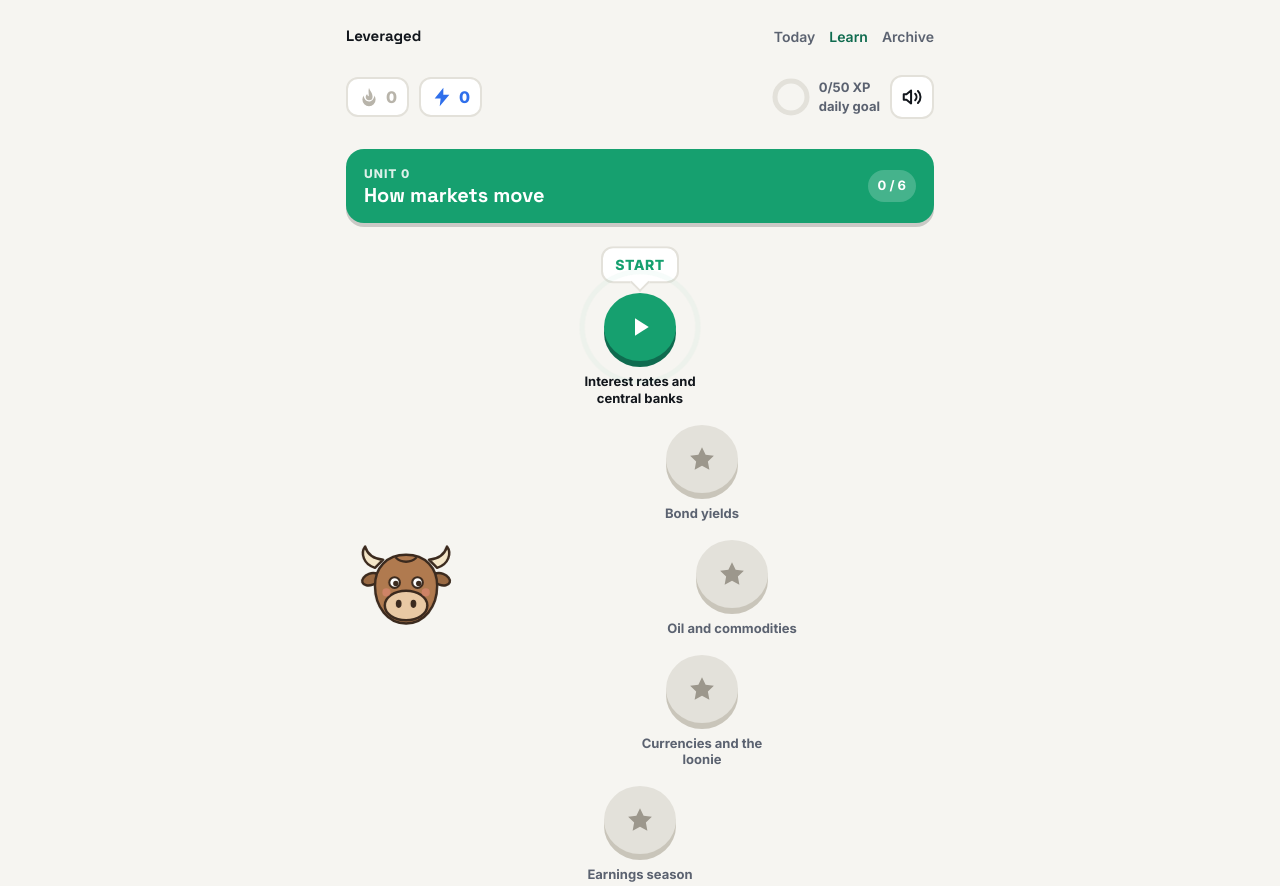
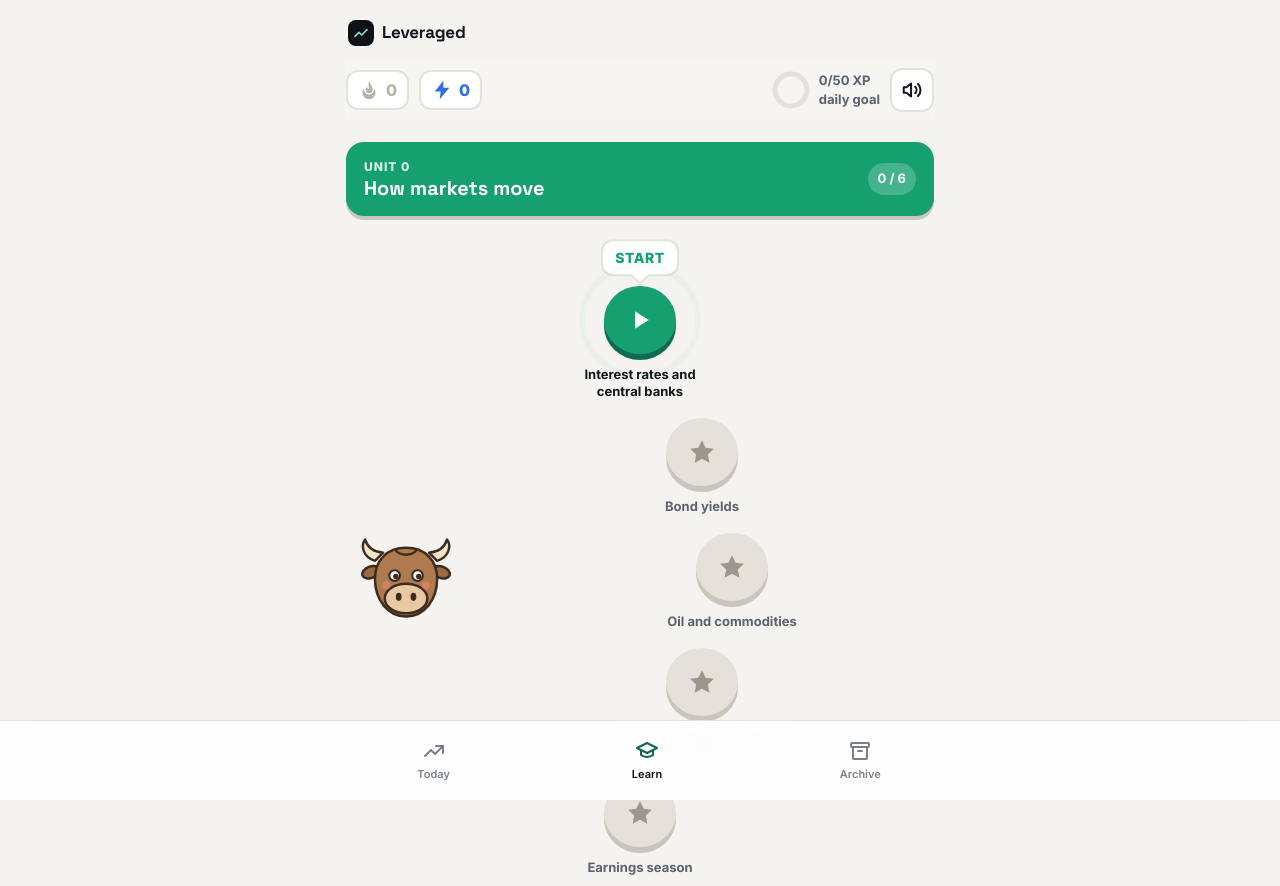
Before and after one commit to leveraged-app/morning-brief, a plain HTML site: page docs/learn.html in a window 1280 px wide. Shown: the top 886 px of the page. Drawn offline with Linux system fonts and the light colour scheme.

Commit message:
Add files via upload

```diff
--- a/docs/learn.html
+++ b/docs/learn.html
@@ -9,7 +9,7 @@
 <style>
 :root{--ink:#12161C;--grey:#5B6270;--line:#E3E1DA;--bg:#F6F5F1;--g:#0F6B4F;--g2:#16A06F;--gd:#0A4E3A;--red:#C9302C;--redd:#931F1C;--gold:#F2B705;--goldd:#B98900;--blue:#2F6FEB;--blued:#1E4FB8;--purple:#7A4DD8;--purpled:#5531A6}
 *{box-sizing:border-box;-webkit-tap-highlight-color:transparent}
-body{margin:0;background:var(--bg);color:var(--ink);font-family:Inter,system-ui,-apple-system,Segoe UI,Arial,sans-serif;font-size:16px;line-height:1.5;overflow-x:hidden}
+body{margin:0;background:#F4F3EF;color:var(--ink);font-family:Inter,system-ui,-apple-system,Segoe UI,Arial,sans-serif;font-size:16px;line-height:1.5;overflow-x:hidden}
 button{font:inherit;color:inherit}
 .wrap{max-width:620px;margin:0 auto;padding:16px 16px 140px}
 header{display:flex;justify-content:space-between;align-items:center;gap:12px}
@@ -17,6 +17,13 @@ header{display:flex;justify-content:space-between;align-items:center;gap:12px}
 nav a{margin-left:14px;font-size:14px;font-weight:600;text-decoration:none;color:var(--grey);display:inline-block;padding:10px 0}
 nav a.on{color:var(--g)}
 
+.appbar{display:flex;align-items:center;padding:4px 2px 4px}
+.brand2{display:flex;align-items:center;gap:8px;font-family:'Space Grotesk',Inter,sans-serif;font-weight:700;font-size:17px;letter-spacing:-.2px}
+.logo{width:26px;height:26px;border-radius:8px;background:#0E1116;display:flex;align-items:center;justify-content:center}
+.tabbar{position:fixed;left:0;right:0;bottom:0;z-index:20;background:rgba(255,255,255,.92);backdrop-filter:saturate(1.6) blur(14px);-webkit-backdrop-filter:saturate(1.6) blur(14px);border-top:1px solid #E6E3DB;padding:8px 0 calc(8px + env(safe-area-inset-bottom))}
+.tabbar .in{max-width:640px;margin:0 auto;display:flex;justify-content:space-around}
+.tabbar a{display:flex;flex-direction:column;align-items:center;gap:3px;min-width:72px;min-height:48px;justify-content:center;text-decoration:none;color:#7A808B;font-size:11px;font-weight:600}
+.tabbar a.on{color:#0E1116}.tabbar a.on svg{color:#0F6B4F}
 /* ---------- top stats ---------- */
 .stats{display:flex;align-items:center;gap:10px;margin:10px 0 6px;position:sticky;top:0;z-index:5;background:var(--bg);padding:8px 0}
 .stat{display:flex;align-items:center;gap:6px;font-weight:800;font-size:16px;padding:6px 10px;border-radius:12px;background:#fff;border:2px solid var(--line)}
@@ -251,11 +258,15 @@ function toast(text){const t=el("div",{class:"toast",role:"status"},text);docume
 
 // ---------- shared header ----------
 function header(){
-  return el("header",{},el("div",{class:"brand"},"Leveraged"),
-    el("nav",{"aria-label":"Main"},
-      el("a",{href:"index.html"},"Today"),
-      el("a",{href:"learn.html",class:"on","aria-current":"page"},"Learn"),
-      el("a",{href:"archive.html"},"Archive")));
+  return el("div",{class:"appbar"},el("div",{class:"brand2"},
+    el("span",{class:"logo","aria-hidden":"true",html:'<svg width="16" height="16" viewBox="0 0 24 24" fill="none" stroke="#8FD3B6" stroke-width="2.6" stroke-linecap="round" stroke-linejoin="round"><path d="M3 17l6-6 4 4 8-8"/></svg>'}),"Leveraged"));
+}
+function tabbar(){
+  const I={today:'<svg width="24" height="24" viewBox="0 0 24 24" fill="none" stroke="currentColor" stroke-width="2" stroke-linecap="round" stroke-linejoin="round" aria-hidden="true"><path d="M3 17l6-6 4 4 8-8"/><path d="M14 7h7v7"/></svg>',
+    learn:'<svg width="24" height="24" viewBox="0 0 24 24" fill="none" stroke="currentColor" stroke-width="2" stroke-linecap="round" stroke-linejoin="round" aria-hidden="true"><path d="M2 9l10-5 10 5-10 5z"/><path d="M6 11v5c3 2.5 9 2.5 12 0v-5"/></svg>',
+    archive:'<svg width="24" height="24" viewBox="0 0 24 24" fill="none" stroke="currentColor" stroke-width="2" stroke-linecap="round" stroke-linejoin="round" aria-hidden="true"><rect x="3" y="4" width="18" height="4" rx="1"/><path d="M5 8v11a1 1 0 0 0 1 1h12a1 1 0 0 0 1-1V8"/><path d="M10 12h4"/></svg>'};
+  const a=(href,label,key,on)=>el("a",{href,class:on?"on":"","aria-current":on?"page":false,html:I[key]+label});
+  return el("nav",{class:"tabbar","aria-label":"Main"},el("div",{class:"in"},a("index.html","Today","today"),a("learn.html","Learn","learn",true),a("archive.html","Archive","archive")));
 }
 function statsBar(){
   const st=liveStreak(), d=Math.min(dailyXP(),DAILY_GOAL), C=2*Math.PI*16;
@@ -300,7 +311,7 @@ function home(keepScroll){
     });
     app.append(path);
   });
-  app.append(el("footer",{},"Progress is saved on this device. For education only, not investment advice."));
+  app.append(el("footer",{},"Progress is saved on this device. For education only, not investment advice."), tabbar());
   if(keepScroll) window.scrollTo(0,y);
   else if(curNode) setTimeout(()=>curNode.scrollIntoView({block:"center",behavior:reduceMotion?"auto":"smooth"}),150);
 }
```
